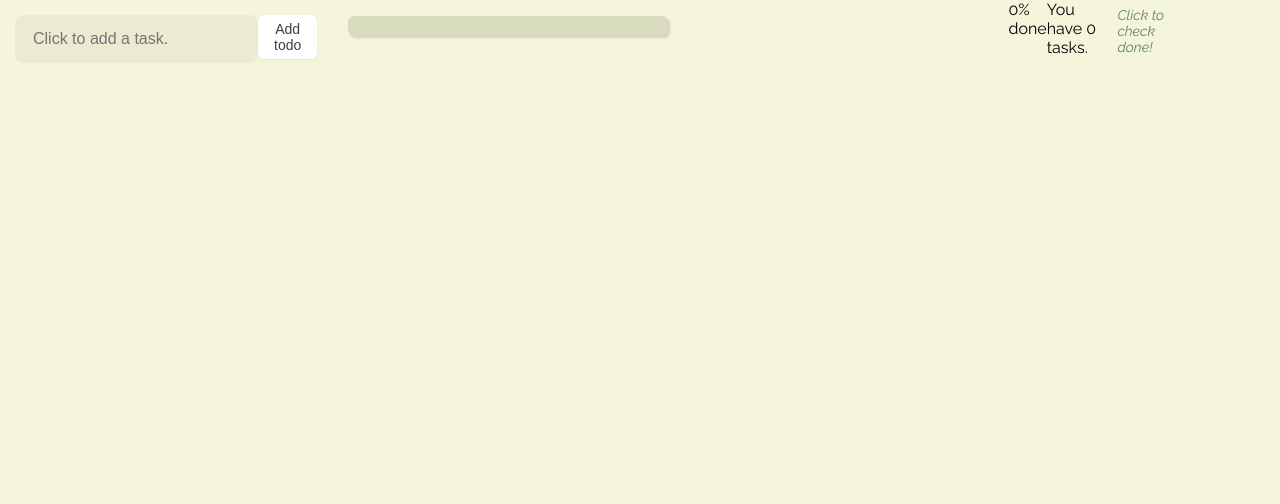
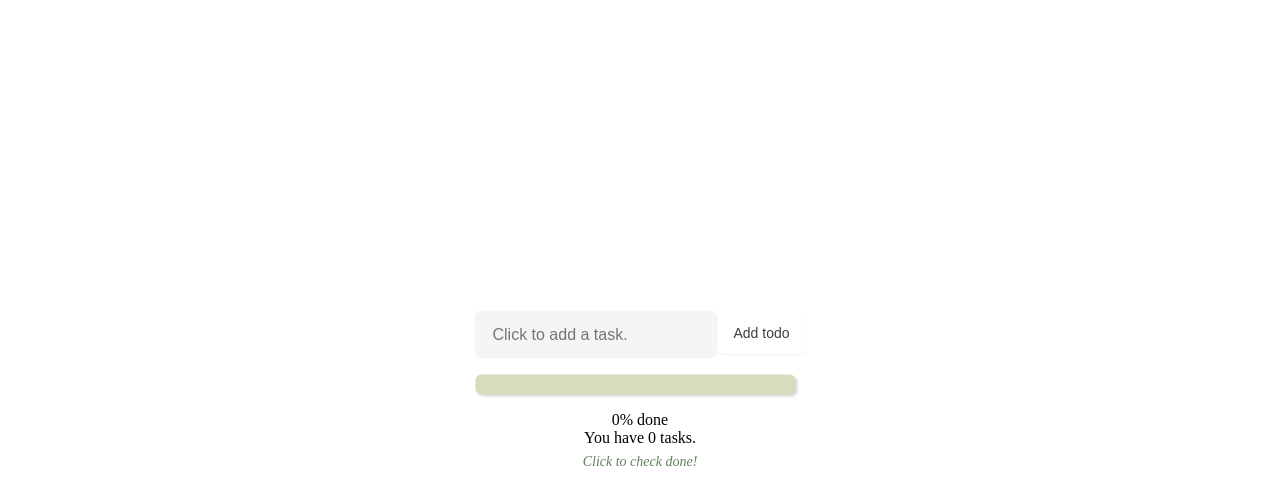
Before and after one commit to cone26/todo-app, a Next.js app: page / in a window 1280 px wide. Shown: the top 504 px of the page. Built offline with nearby package versions, Linux system fonts and the light colour scheme.

Commit message:
edit: styles

```diff
--- a/src/app/globals.css
+++ b/src/app/globals.css
@@ -19,7 +19,7 @@
 @media (prefers-color-scheme: dark) {
   :root {
     --background: #0a0a0a;
-    --foreground: #ededed;
+    --foreground: #f5f5dc;
   }
 }
 
--- /dev/null
+++ b/src/app/pages/_app.tsx
@@ -0,0 +1,6 @@
+import type { AppProps } from "next/app";
+import "../globals.css";
+
+export default function MyApp({ Component, pageProps }: AppProps) {
+  return <Component {...pageProps} />;
+}
--- a/src/app/styles/todo.module.css
+++ b/src/app/styles/todo.module.css
@@ -18,7 +18,7 @@
 } */
 
 .todoApp {
-  width: 100vw;
+  /* width: 100vw;
   height: 100vh;
   margin: 0;
   -webkit-font-smoothing: antialiased;
@@ -27,7 +27,7 @@
   justify-content: center;
   font: "Varela Round";
   background-color: #f5f5dc;
-  font-family: Raleway, sans-serif;
+  font-family: Raleway, sans-serif; */
   position: absolute;
   left: 50%;
   top: 50%;
@@ -132,7 +132,7 @@ code {
   outline: 0;
   box-shadow: none;
 }
-.click {
+#click {
   font-size: 14px;
   font-style: italic;
   color: #62825d;
--- a/src/components/Todo.tsx
+++ b/src/components/Todo.tsx
@@ -52,10 +52,13 @@ export default function Todo() {
           <div id={styles.done} style={{ width: `${percent}%` }}></div>
         </div>
       </div>
-      <span>{percent}% done</span>
-      <span>You have {total - done} tasks.</span>
+      <span className={styles.span}>{percent}% done</span>
+      <span className={styles.span}>You have {total - done} tasks.</span>
 
-      <span className={styles.click}> Click to check done!</span>
+      <span className={styles.span} id={styles.click}>
+        {" "}
+        Click to check done!
+      </span>
       <ul className={styles.todos}>
         {todos.map((todo, idx) => (
           <li className={styles.todo} key={idx} onClick={() => deleteTodo(idx)}>
```
Also changed, not shown: 12 other files (tests, documents, lock files or other folders).
